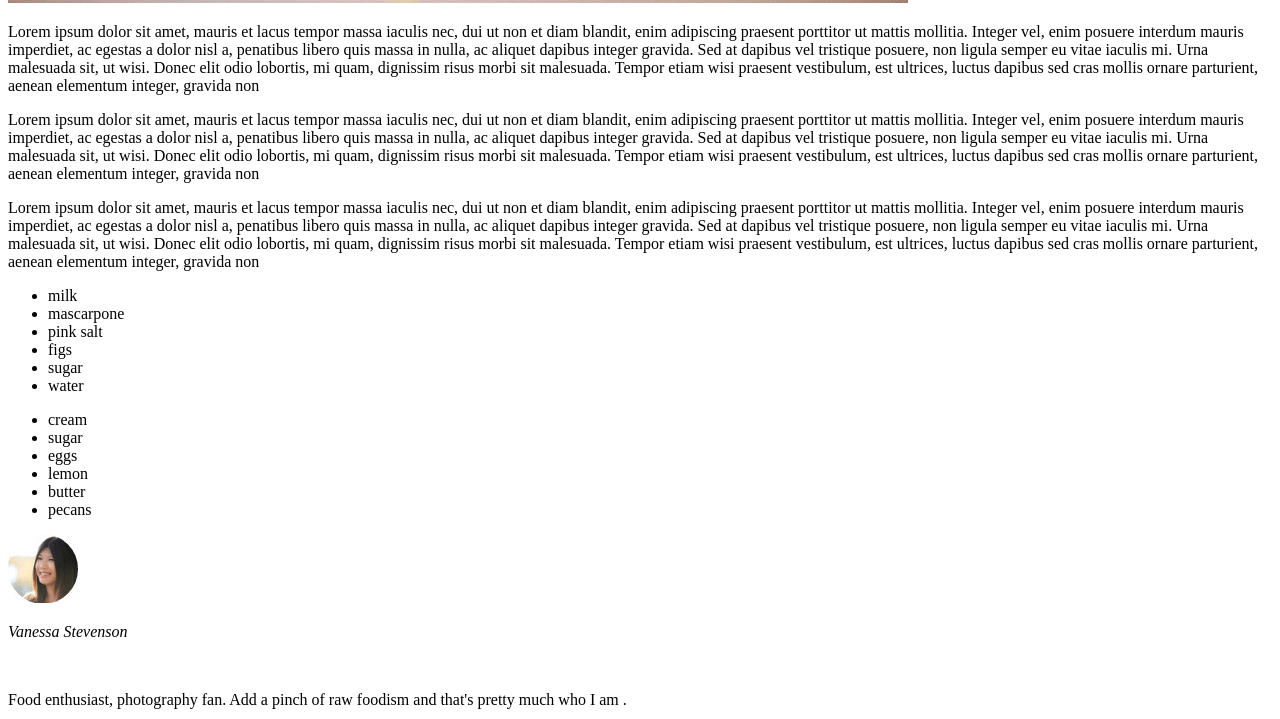
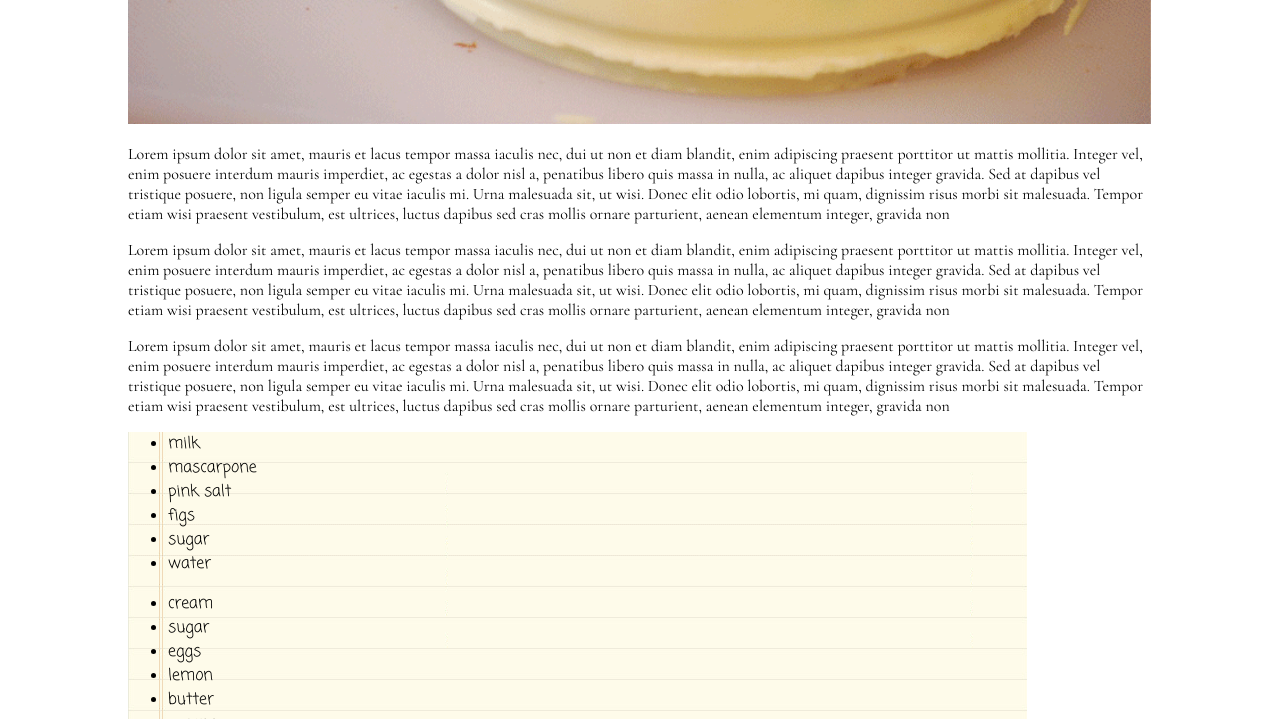
Before and after one commit to tinytort/chocolate-pizza, a plain HTML site: page index.html in a window 1280 px wide. Shown: the part 990-1709 px from the top of the page. Drawn offline with nearby package versions, Linux system fonts and the light colour scheme.

Commit message:
lines added and margin formated

```diff
--- a/index.html
+++ b/index.html
@@ -3,13 +3,17 @@
 
 <head>
     <title>Chocolate Pizza </title>
-    <link type="text/css" rel "stylesheet" href="./style.css">
+    <link rel="stylesheet" type="text/css" href="./style.css">
+    <link href="https://fonts.googleapis.com/css?family=Lobster|Open+Sans+Condensed:300" rel="stylesheet">
+    <link href="https://fonts.googleapis.com/css?family=Coming+Soon|Cormorant+Garamond|Oswald" rel="stylesheet">
+    <link href="https://fonts.googleapis.com/css?family=Merriweather" rel="stylesheet">
 </head>
 
 <body>
+    <div id="bodyDiv">
         <div>
             <img src="./images/logo.png">
-        <h2>Delicious </h2>
+            <h2 id="logoFont">Delicious </h2>
             <h4>The best food blog on the web </h4>
             <div>
                 <img src="./images/fb-icon.png">
@@ -21,6 +25,9 @@
                 <img src="./images/rss-icon.png">
                 <img src="./images/mail-icon.png">
             </div>
+            <div class="lineSeparator">
+
+            </div>
             <div>
                 <h1> Chocolate Pizza</h1>
             </div>
@@ -29,25 +36,26 @@
                 <img src="./images/print-icon.png">
                 <h3> Print </h3>
             </div>
-    <img src="./images/choco-pizza.png">
-    <p>Lorem ipsum dolor sit amet, mauris et lacus tempor massa iaculis nec, dui ut non et diam blandit, enim adipiscing praesent
-        porttitor ut mattis mollitia. Integer vel, enim posuere interdum mauris imperdiet, ac egestas a dolor nisl a, penatibus
-        libero quis massa in nulla, ac aliquet dapibus integer gravida. Sed at dapibus vel tristique posuere, non ligula
-        semper eu vitae iaculis mi. Urna malesuada sit, ut wisi. Donec elit odio lobortis, mi quam, dignissim risus morbi
-        sit malesuada. Tempor etiam wisi praesent vestibulum, est ultrices, luctus dapibus sed cras mollis ornare parturient,
-        aenean elementum integer, gravida non</p>
-    <p>Lorem ipsum dolor sit amet, mauris et lacus tempor massa iaculis nec, dui ut non et diam blandit, enim adipiscing praesent
-        porttitor ut mattis mollitia. Integer vel, enim posuere interdum mauris imperdiet, ac egestas a dolor nisl a, penatibus
-        libero quis massa in nulla, ac aliquet dapibus integer gravida. Sed at dapibus vel tristique posuere, non ligula
-        semper eu vitae iaculis mi. Urna malesuada sit, ut wisi. Donec elit odio lobortis, mi quam, dignissim risus morbi
-        sit malesuada. Tempor etiam wisi praesent vestibulum, est ultrices, luctus dapibus sed cras mollis ornare parturient,
-        aenean elementum integer, gravida non</p>
-    <p>Lorem ipsum dolor sit amet, mauris et lacus tempor massa iaculis nec, dui ut non et diam blandit, enim adipiscing praesent
-        porttitor ut mattis mollitia. Integer vel, enim posuere interdum mauris imperdiet, ac egestas a dolor nisl a, penatibus
-        libero quis massa in nulla, ac aliquet dapibus integer gravida. Sed at dapibus vel tristique posuere, non ligula
-        semper eu vitae iaculis mi. Urna malesuada sit, ut wisi. Donec elit odio lobortis, mi quam, dignissim risus morbi
-        sit malesuada. Tempor etiam wisi praesent vestibulum, est ultrices, luctus dapibus sed cras mollis ornare parturient,
-        aenean elementum integer, gravida non</p>
+            <img id="chocoPizza" src="./images/choco-pizza.png">
+            <p>Lorem ipsum dolor sit amet, mauris et lacus tempor massa iaculis nec, dui ut non et diam blandit, enim adipiscing
+                praesent porttitor ut mattis mollitia. Integer vel, enim posuere interdum mauris imperdiet, ac egestas a
+                dolor nisl a, penatibus libero quis massa in nulla, ac aliquet dapibus integer gravida. Sed at dapibus vel
+                tristique posuere, non ligula semper eu vitae iaculis mi. Urna malesuada sit, ut wisi. Donec elit odio lobortis,
+                mi quam, dignissim risus morbi sit malesuada. Tempor etiam wisi praesent vestibulum, est ultrices, luctus
+                dapibus sed cras mollis ornare parturient, aenean elementum integer, gravida non</p>
+            <p>Lorem ipsum dolor sit amet, mauris et lacus tempor massa iaculis nec, dui ut non et diam blandit, enim adipiscing
+                praesent porttitor ut mattis mollitia. Integer vel, enim posuere interdum mauris imperdiet, ac egestas a
+                dolor nisl a, penatibus libero quis massa in nulla, ac aliquet dapibus integer gravida. Sed at dapibus vel
+                tristique posuere, non ligula semper eu vitae iaculis mi. Urna malesuada sit, ut wisi. Donec elit odio lobortis,
+                mi quam, dignissim risus morbi sit malesuada. Tempor etiam wisi praesent vestibulum, est ultrices, luctus
+                dapibus sed cras mollis ornare parturient, aenean elementum integer, gravida non</p>
+            <p>Lorem ipsum dolor sit amet, mauris et lacus tempor massa iaculis nec, dui ut non et diam blandit, enim adipiscing
+                praesent porttitor ut mattis mollitia. Integer vel, enim posuere interdum mauris imperdiet, ac egestas a
+                dolor nisl a, penatibus libero quis massa in nulla, ac aliquet dapibus integer gravida. Sed at dapibus vel
+                tristique posuere, non ligula semper eu vitae iaculis mi. Urna malesuada sit, ut wisi. Donec elit odio lobortis,
+                mi quam, dignissim risus morbi sit malesuada. Tempor etiam wisi praesent vestibulum, est ultrices, luctus
+                dapibus sed cras mollis ornare parturient, aenean elementum integer, gravida non</p>
+            <div id="listBox">
                 <ul>
                     <li>milk</li>
                     <li>mascarpone</li>
@@ -65,19 +73,24 @@
                     <li>pecans</li>
                 </ul>
             </div>
+            <div class="lineSeparator">
+            </div>
+        </div>
         <div>
             <img src="./images/van-pic.png">
         </div>
-    <p><em>Vanessa Stevenson</em></p>
+        <p id="Van"><b>Vanessa Stevenson</b></p>
         <br>
         <p>Food enthusiast, photography fan. Add a pinch of raw foodism and that's pretty much who I am .</p>
         <form>
-        <submit></submit>
+            <input type="submit" name="share" value="SHARE RECIPE" />
         </form>
         <img src="./images/small-logo.png">
         <footer>
-
+            <p>Delicious &copy; 2013 . All Rights Reserved.</p>
+            <p> Proudly published with Ghost.</p>
         </footer>
+    </div>
 </body>
 
 </html>
--- /dev/null
+++ b/style.css
@@ -0,0 +1,52 @@
+#bodyDiv {
+
+    margin: 15px 120px 50px 120px;
+}
+
+div {
+    /*display: flex;
+    flex-direction: column;*/
+
+}
+
+h2 {
+    font-family: 'Lobster', 'cursive';
+}
+
+h4, h3 {
+    font-family: 'Open Sans Condensed', 'sans-serif';
+}
+
+h1 {
+    font-family: 'Oswald', 'sans-serif';
+}
+
+#chocoPizza {
+    width: 100%;
+}
+
+p {
+    font-family: 'Cormorant Garamond', 'serif';
+}
+
+li {
+    font-family: 'Coming Soon', 'cursive';
+}
+
+#listBox {
+    background-image: url(./images/list-bg.png);
+    background-repeat: no-repeat;
+}
+
+
+
+#Van {
+    font-family: 'Merriweather', 'serif';
+    font-size: 15px;
+}
+
+.lineSeparator {
+    height: 8px;
+    background: #717171;
+    /*border-bottom: 1px solid #313030;*/
+}
```
Lines whose indentation alone changed are shown as unchanged.
